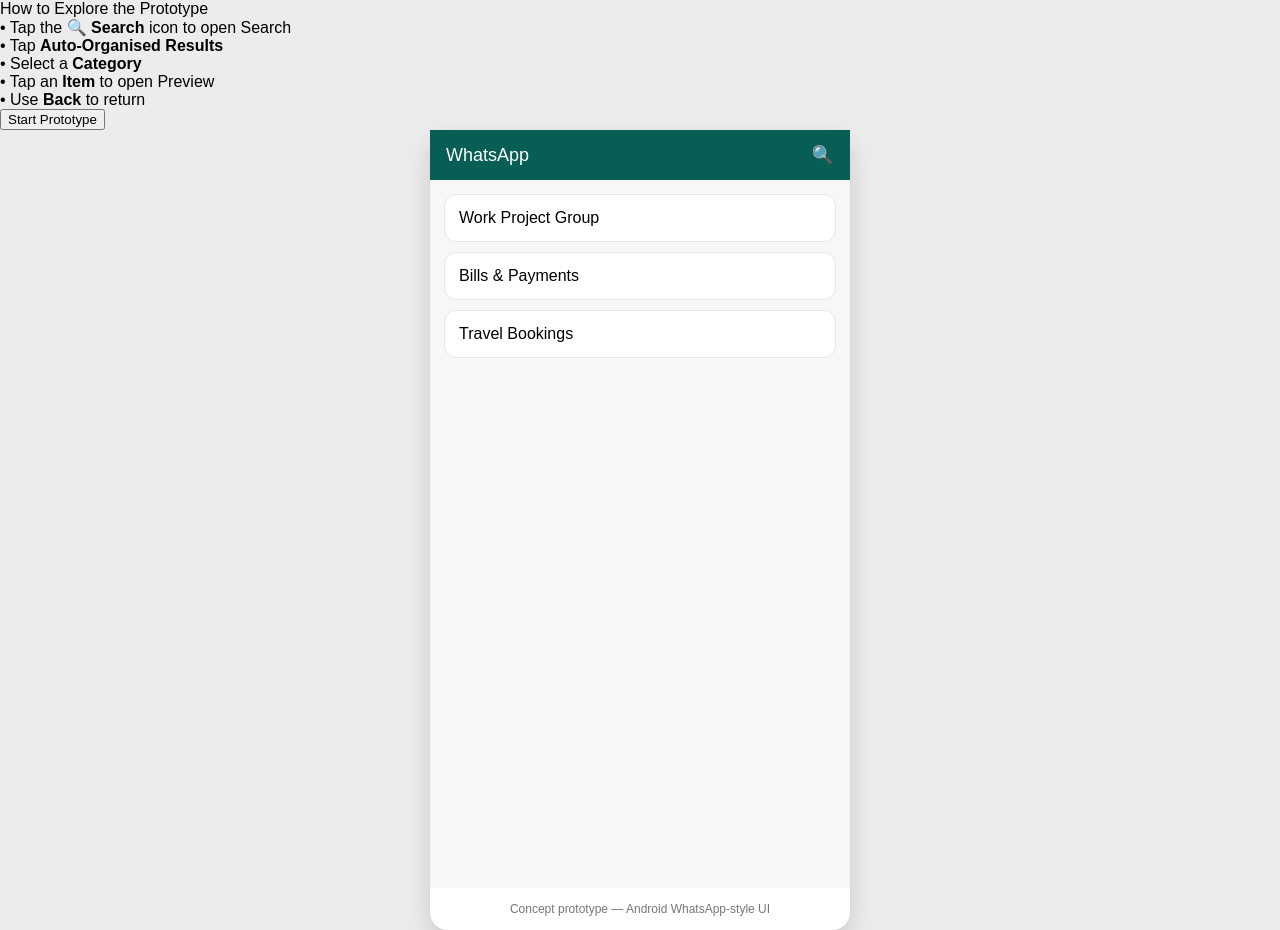
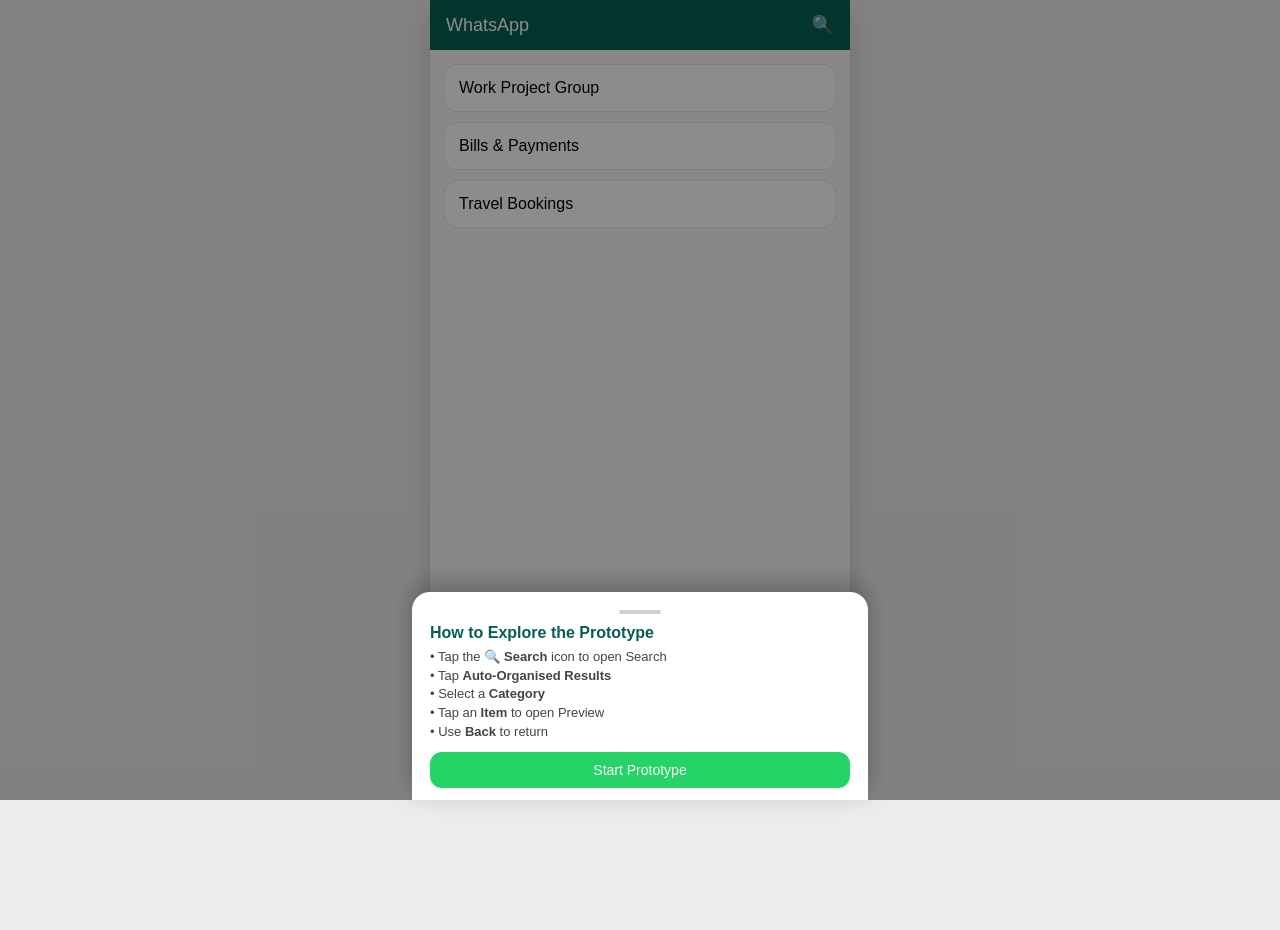
Before and after one commit to alka-kushwaha18/whatsapp-prototype, a plain HTML site: page index.html in a window 1280 px wide. After the commit the page ends 800 px from the top, so only its background shows below. Drawn offline with Linux system fonts and the light colour scheme.

Commit message:
Update style.css

```diff
--- a/style.css
+++ b/style.css
@@ -59,3 +59,61 @@ body {
   font-size: 12px;
   color: #777;
 }
+.sheet-overlay {
+  position: fixed;
+  inset: 0;
+  background: rgba(0,0,0,.45);
+  display: flex;
+  justify-content: center;
+  align-items: flex-end;
+  z-index: 999;
+}
+
+.bottom-sheet {
+  width: 100%;
+  max-width: 420px;
+  background: #ffffff;
+  border-radius: 18px 18px 0 0;
+  padding: 16px 18px 12px;
+  box-shadow: 0 -8px 24px rgba(0,0,0,.25);
+  font-family: Arial, sans-serif;
+  animation: slideUp .25s ease-out;
+}
+
+@keyframes slideUp {
+  from { transform: translateY(60px); opacity: .6; }
+  to   { transform: translateY(0); opacity: 1; }
+}
+
+.sheet-handle {
+  width: 42px;
+  height: 4px;
+  background: #d0d0d0;
+  border-radius: 4px;
+  margin: 2px auto 10px;
+}
+
+.sheet-title {
+  font-size: 16px;
+  font-weight: 700;
+  color: #075E54;
+  margin-bottom: 6px;
+}
+
+.sheet-text {
+  font-size: 13px;
+  color: #444;
+  line-height: 1.45;
+  margin-bottom: 10px;
+}
+
+.sheet-btn {
+  background: #25D366;
+  color: #fff;
+  border: none;
+  width: 100%;
+  padding: 10px;
+  border-radius: 12px;
+  font-size: 14px;
+  cursor: pointer;
+}
```
